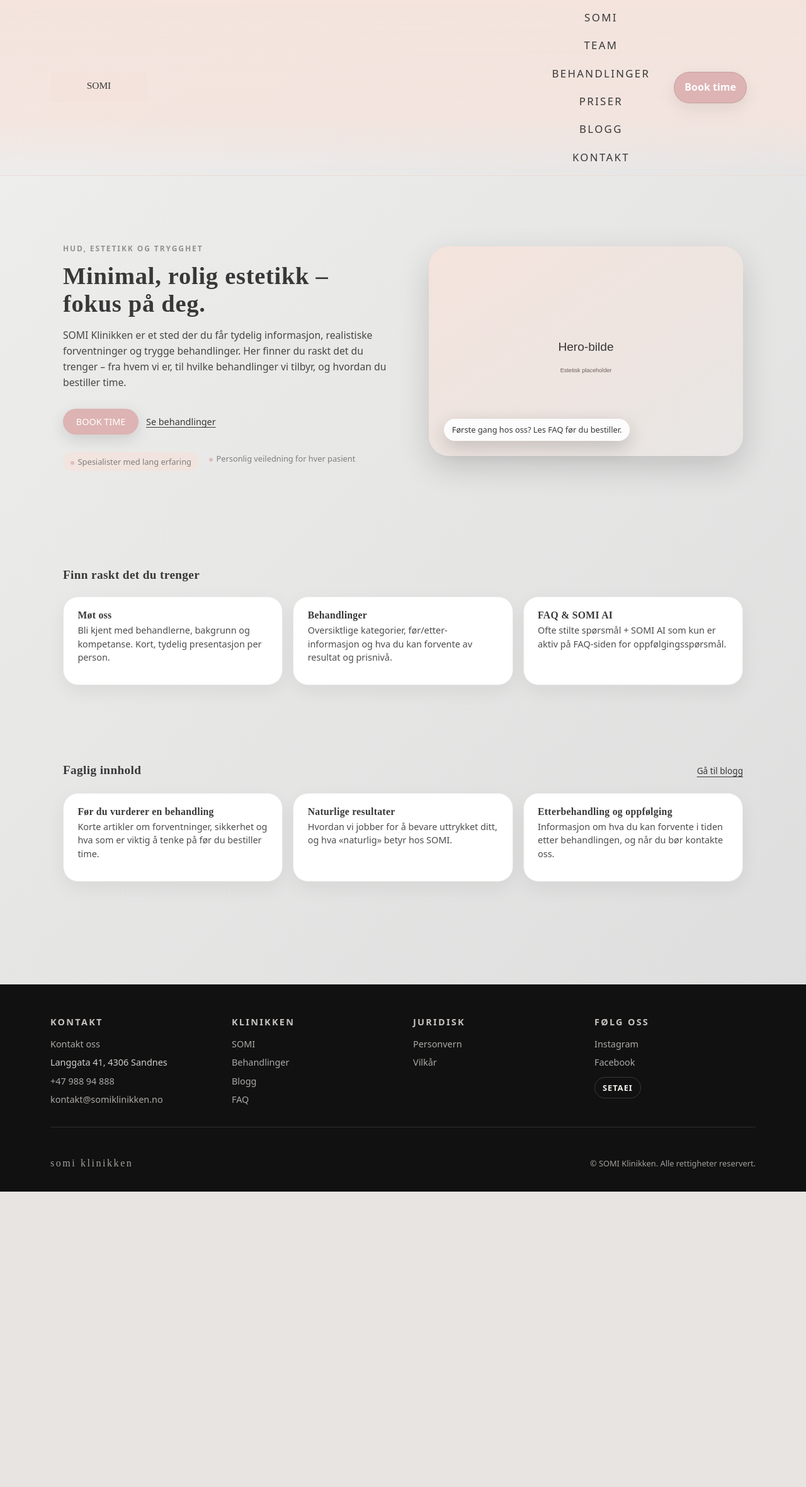
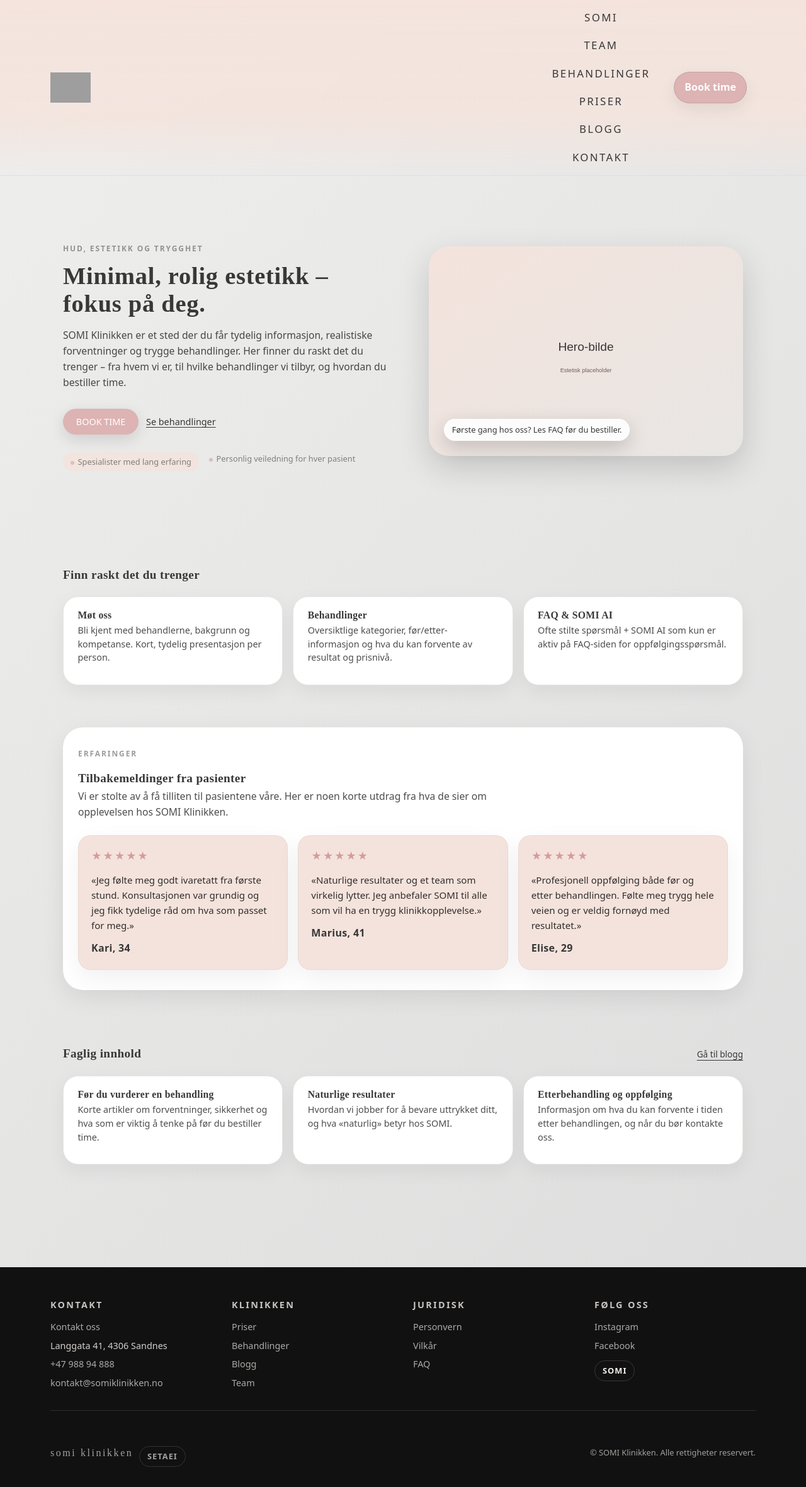
Before and after one commit to XS227/Somi-Klinikken, a PHP site: page / in a window 1280 px wide. Shown: the whole page at 63% size. Before the commit the page ends 1892 px from the top, so only its background shows below. Run offline with PHP 8.4, Linux system fonts and the light colour scheme; grey boxes are pictures that could not be loaded.

Commit message:
Update homepage content and footer layout

```diff
--- a/css/somi.css
+++ b/css/somi.css
@@ -387,6 +387,12 @@ p {
   font-size: 0.9rem;
 }
 
+.footer-branding {
+  display: inline-flex;
+  align-items: center;
+  gap: 0.6rem;
+}
+
 .footer-logo {
   text-transform: lowercase;
   letter-spacing: 0.12em;
@@ -2712,6 +2718,23 @@ footer{
   margin: 0.4rem 0 1rem;
 }
 
+.map-frame {
+  margin-top: 1.25rem;
+  border-radius: var(--radius-lg);
+  overflow: hidden;
+  border: 1px solid rgba(56,56,56,0.08);
+  box-shadow: var(--shadow-soft);
+  background: #fff;
+}
+
+.map-frame iframe {
+  display: block;
+  width: 100%;
+  aspect-ratio: 16 / 9;
+  border: none;
+  min-height: 320px;
+}
+
 @media (max-width: 900px) {
   .contact-layout { grid-template-columns: 1fr; }
 }
--- a/index.html
+++ b/index.html
@@ -417,6 +417,56 @@
             color: rgba(0,0,0,0.7);
         }
 
+        /* REVIEWS */
+
+        .reviews {
+            background: var(--color-surface);
+            border-radius: 32px;
+            padding: 2rem 1.5rem;
+            box-shadow: 0 12px 36px rgba(0,0,0,0.08);
+            margin: 2rem 0;
+        }
+
+        .reviews-header {
+            display: flex;
+            flex-direction: column;
+            gap: 0.4rem;
+            margin-bottom: 1.5rem;
+        }
+
+        .reviews-grid {
+            display: grid;
+            grid-template-columns: repeat(auto-fit, minmax(240px, 1fr));
+            gap: 1rem;
+        }
+
+        .review-card {
+            background: var(--color-accent-soft);
+            border-radius: 20px;
+            padding: 1.25rem;
+            display: flex;
+            flex-direction: column;
+            gap: 0.75rem;
+            border: 1px solid rgba(0,0,0,0.04);
+        }
+
+        .review-stars {
+            color: #d49c9c;
+            letter-spacing: 0.1em;
+            font-weight: 700;
+        }
+
+        .review-text {
+            font-size: 0.94rem;
+            line-height: 1.6;
+            color: rgba(0,0,0,0.8);
+        }
+
+        .review-author {
+            font-weight: 700;
+            letter-spacing: 0.02em;
+        }
+
         /* FOOTER */
 
         footer {
@@ -569,6 +619,38 @@
         </div>
     </section>
 
+    <!-- REVIEWS -->
+    <section class="reviews">
+        <div class="reviews-header">
+            <div class="eyebrow">Erfaringer</div>
+            <h2 class="section-title">Tilbakemeldinger fra pasienter</h2>
+            <p class="hero-subtitle" style="margin: 0; max-width: 720px;">
+                Vi er stolte av å få tilliten til pasientene våre. Her er noen korte utdrag
+                fra hva de sier om opplevelsen hos SOMI Klinikken.
+            </p>
+        </div>
+        <div class="reviews-grid">
+            <article class="review-card">
+                <div class="review-stars">★★★★★</div>
+                <p class="review-text">«Jeg følte meg godt ivaretatt fra første stund. Konsultasjonen var grundig
+                    og jeg fikk tydelige råd om hva som passet for meg.»</p>
+                <div class="review-author">Kari, 34</div>
+            </article>
+            <article class="review-card">
+                <div class="review-stars">★★★★★</div>
+                <p class="review-text">«Naturlige resultater og et team som virkelig lytter. Jeg anbefaler SOMI til alle
+                    som vil ha en trygg klinikkopplevelse.»</p>
+                <div class="review-author">Marius, 41</div>
+            </article>
+            <article class="review-card">
+                <div class="review-stars">★★★★★</div>
+                <p class="review-text">«Profesjonell oppfølging både før og etter behandlingen. Følte meg trygg hele veien
+                    og er veldig fornøyd med resultatet.»</p>
+                <div class="review-author">Elise, 29</div>
+            </article>
+        </div>
+    </section>
+
     <!-- BLOGG / FAGLIG INNHOLD (TEASER) -->
     <section class="section">
         <div class="section-header">
--- a/partials/footer.html
+++ b/partials/footer.html
@@ -13,10 +13,10 @@
       <div>
         <div class="footer-column-title">Klinikken</div>
         <ul class="footer-links">
-          <li><a href="/mot-oss.html">SOMI</a></li>
+          <li><a href="/priser.html">Priser</a></li>
           <li><a href="/Behandling.html">Behandlinger</a></li>
           <li><a href="/blogg.html">Blogg</a></li>
-          <li><a href="/faq.html">FAQ</a></li>
+          <li><a href="/team.html">Team</a></li>
         </ul>
       </div>
       <div>
@@ -24,6 +24,7 @@
         <ul class="footer-links">
           <li><a href="/personvern.html">Personvern</a></li>
           <li><a href="/vilkar.html">Vilkår</a></li>
+          <li><a href="/faq.html">FAQ</a></li>
         </ul>
       </div>
       <div>
@@ -32,11 +33,14 @@
           <li><a href="https://www.instagram.com" target="_blank" rel="noopener">Instagram</a></li>
           <li><a href="https://www.facebook.com" target="_blank" rel="noopener">Facebook</a></li>
         </ul>
-        <a class="footer-partner-logo" href="https://www.setaei.com" target="_blank" rel="noopener">Setaei</a>
+        <a class="footer-partner-logo" href="/index.html">SOMI</a>
       </div>
     </div>
     <div class="footer-bottom">
-      <div class="footer-logo">somi klinikken</div>
+      <div class="footer-branding">
+        <div class="footer-logo">somi klinikken</div>
+        <a class="footer-partner-logo" href="https://www.setaei.com" target="_blank" rel="noopener">Setaei</a>
+      </div>
       <div>© <span data-year></span> SOMI Klinikken. Alle rettigheter reservert.</div>
     </div>
   </div>
--- a/partials/header.html
+++ b/partials/header.html
@@ -1,7 +1,7 @@
 <header class="somi-header">
   <div class="somi-header-inner somi-container">
     <a href="/index.html" class="somi-logo">
-      <img src="/assets/img/brand/logo.svg" alt="SOMI Klinikken" class="somi-logo-image" />
+      <img src="https://r1430404.website.cifms3sug.service.one/logo.png" alt="SOMI Klinikken" class="somi-logo-image" />
     </a>
     <button class="nav-toggle" type="button" aria-expanded="false" aria-label="Åpne meny" aria-controls="primary-nav">
       <span class="sr-only">Meny</span>
```
